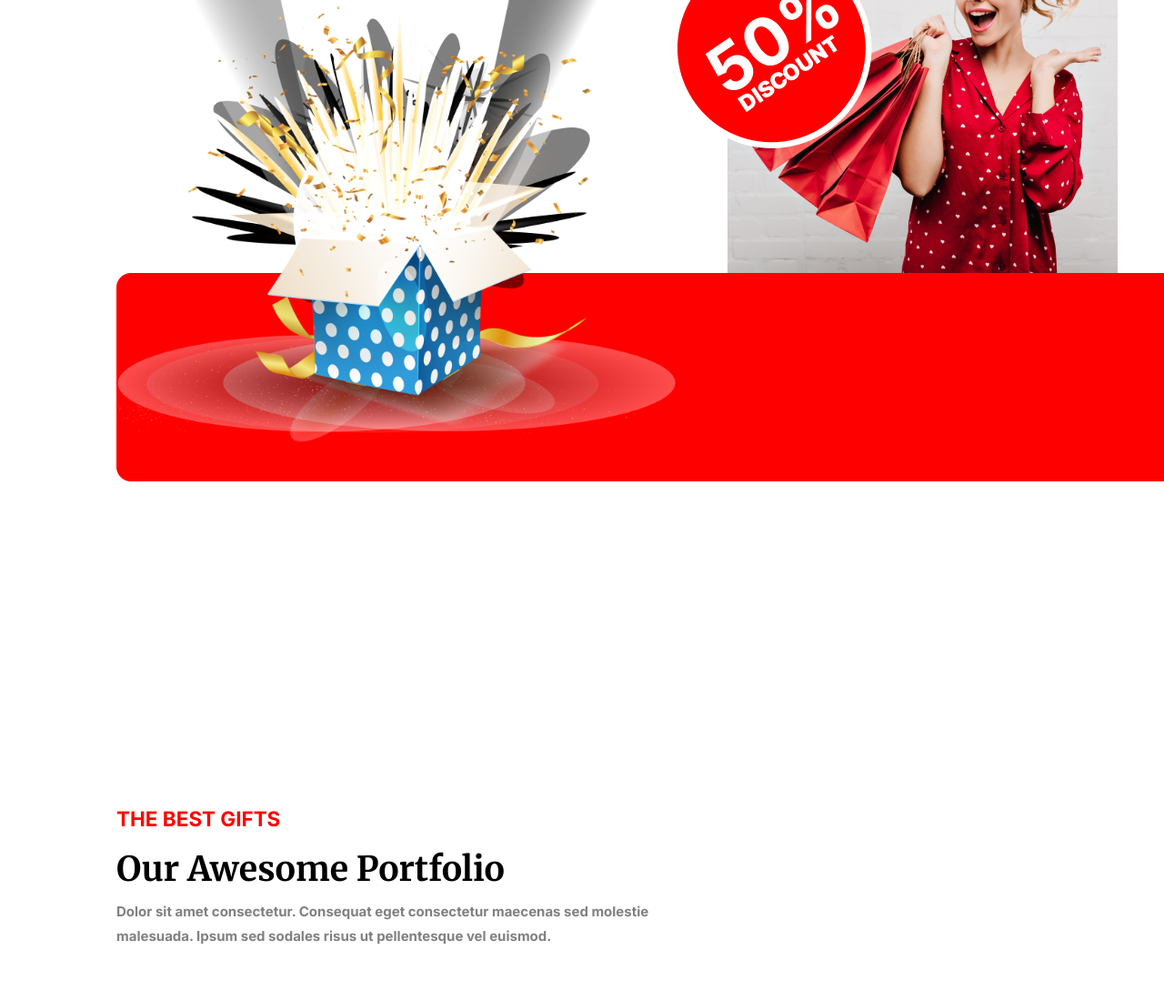
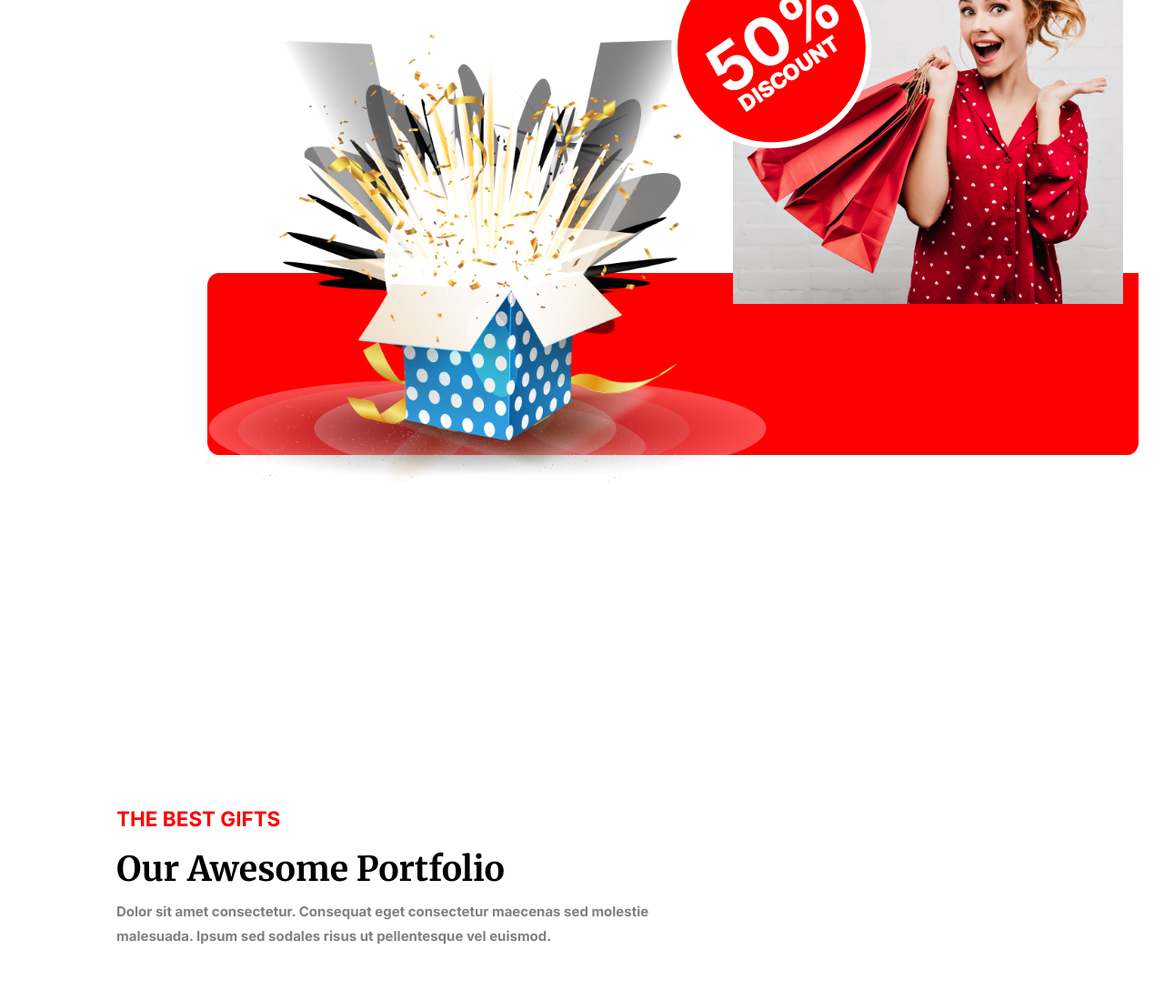
Before and after one commit to mdsabbirahmedbd/Assaignment-one, a plain HTML site: page index.html in a window 1280 px wide. Shown: the part 4163-5263 px from the top of the page at 91% size. Drawn offline with Linux system fonts and the light colour scheme.

Commit message:
problem solve

```diff
--- a/style.css
+++ b/style.css
@@ -254,8 +254,9 @@ display: flex;
 }
 .images{
   position: relative;
-  background: blue;
+  /* background: blue; */
   margin-top: 20vw;
+  padding: 100px;
 }
 .img1{
     position: absolute;
@@ -266,17 +267,20 @@ display: flex;
 .img2{
     position: absolute;
     /* right: -90px; */
-    right: -6vw;
+    right: -6.5vw;
     z-index: 100;
-    bottom: 0;
+    bottom: 13vw;
 }
 .img3{
     position: absolute;
      z-index: 100;
     height: 40vw;
-    bottom: -200px;
+    bottom: -50px;
 }
 .img4{
+    /* change this file  */
+    width: 100%;
+    height: 100%;
     position: absolute;
     top: 0;
     z-index: 90;
```
